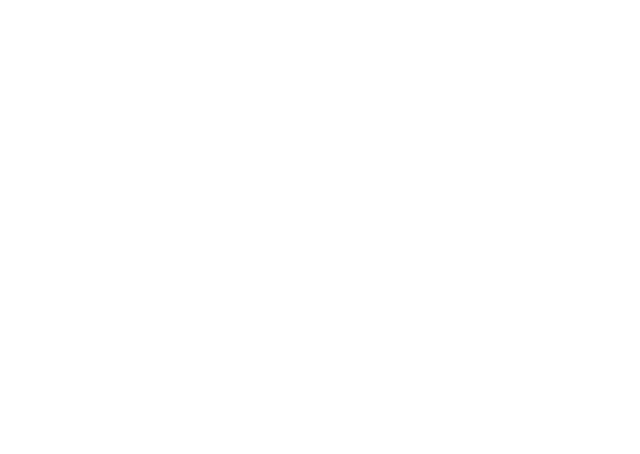
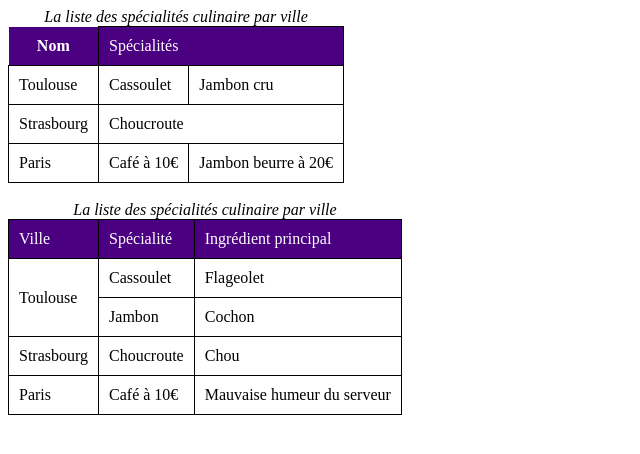
Before and after one commit to Jmounet/WS, a plain HTML site: page HTML/slide 53 - fusionner les cellules d'un tableau/index..html in a window 1280 px wide. Shown: the whole page, without its empty margins (0-640 px from the left). Drawn offline with Linux system fonts and the light colour scheme.

Commit message:
html 53-54(prise de tete cette sifnature) css 14

```diff
--- a/HTML/slide 53 - fusionner les cellules d'un tableau/index..html
+++ b/HTML/slide 53 - fusionner les cellules d'un tableau/index..html
@@ -30,9 +30,63 @@
 
 <body>
 
-    <!-- ##################################
-        Mettre votre code dessous
-    ################################### -->
+    <table>
+        <caption>La liste des spécialités culinaire par ville</caption>
+        <thead>
+            <tr>
+                <th>Nom</td>
+                <td colspan="2">Spécialités</td>
+            </tr>
+        </thead>
+        <tr>
+            <td>Toulouse</td>
+            <td>Cassoulet</td>
+            <td>Jambon cru</td>
+        </tr>
+        <tr>
+            <td>Strasbourg</td>
+            <td colspan="2">Choucroute</td>
+        </tr>
+        <tr>
+            <td>Paris</td>
+            <td>Café à 10€</td>
+            <td>Jambon beurre à 20€</td>
+        </tr>
+    </table>
+    <br>
+
+    <table>
+        <caption>La liste des spécialités culinaire par ville</caption>
+        <thead>
+            <tr>
+                <td>Ville</td>
+                <td>Spécialité</td>
+                <td>Ingrédient principal</td>
+            </tr>
+        </thead>
+        <tbody>
+            <tr>
+                <td rowspan="2">Toulouse</td>
+                <td>Cassoulet</td>
+                <td>Flageolet</td>
+            </tr>
+            <tr>
+                <td>Jambon</td>
+                <td>Cochon</td>
+            </tr>
+            <tr>
+                <td>Strasbourg</td>
+                <td>Choucroute</td>
+                <td>Chou</td>
+            </tr>
+            <tr>
+                <td>Paris</td>
+                <td>Café à 10€</td>
+                <td>Mauvaise humeur du serveur</td>
+            </tr>
+        </tbody>
+    </table>
+
 
 </body>
 
```
Also changed, not shown: CSS/slide 14 - hello world/index.html (added, +67 -0 lines), CSS/slide 14 - hello world/style.css (added, +11 -0 lines), CSS/slide 15 - sélecteurs relatifs/index.html (+2 -1 lines), HTML/slide 54 - faire une signature html à l'aide des tableaux/index.html (added, +47 -0 lines), CSS/slide 15 - sélecteurs relatifs/style.css (added), HTML/slide 54 - faire une signature html à l'aide des tableaux/img/Facebook.png (added), HTML/slide 54 - faire une signature html à l'aide des tableaux/img/FacebookBlue.png (added), HTML/slide 54 - faire une signature html à l'aide des tableaux/img/Linkedin.png (added), HTML/slide 54 - faire une signature html à l'aide des tableaux/img/LinkedinBlue.png (added), HTML/slide 54 - faire une signature html à l'aide des tableaux/img/facebook_sm.png (added), HTML/slide 54 - faire une signature html à l'aide des tableaux/img/instagram_sm.png (added), HTML/slide 54 - faire une signature html à l'aide des tableaux/img/linkedin_sm.png (added).
